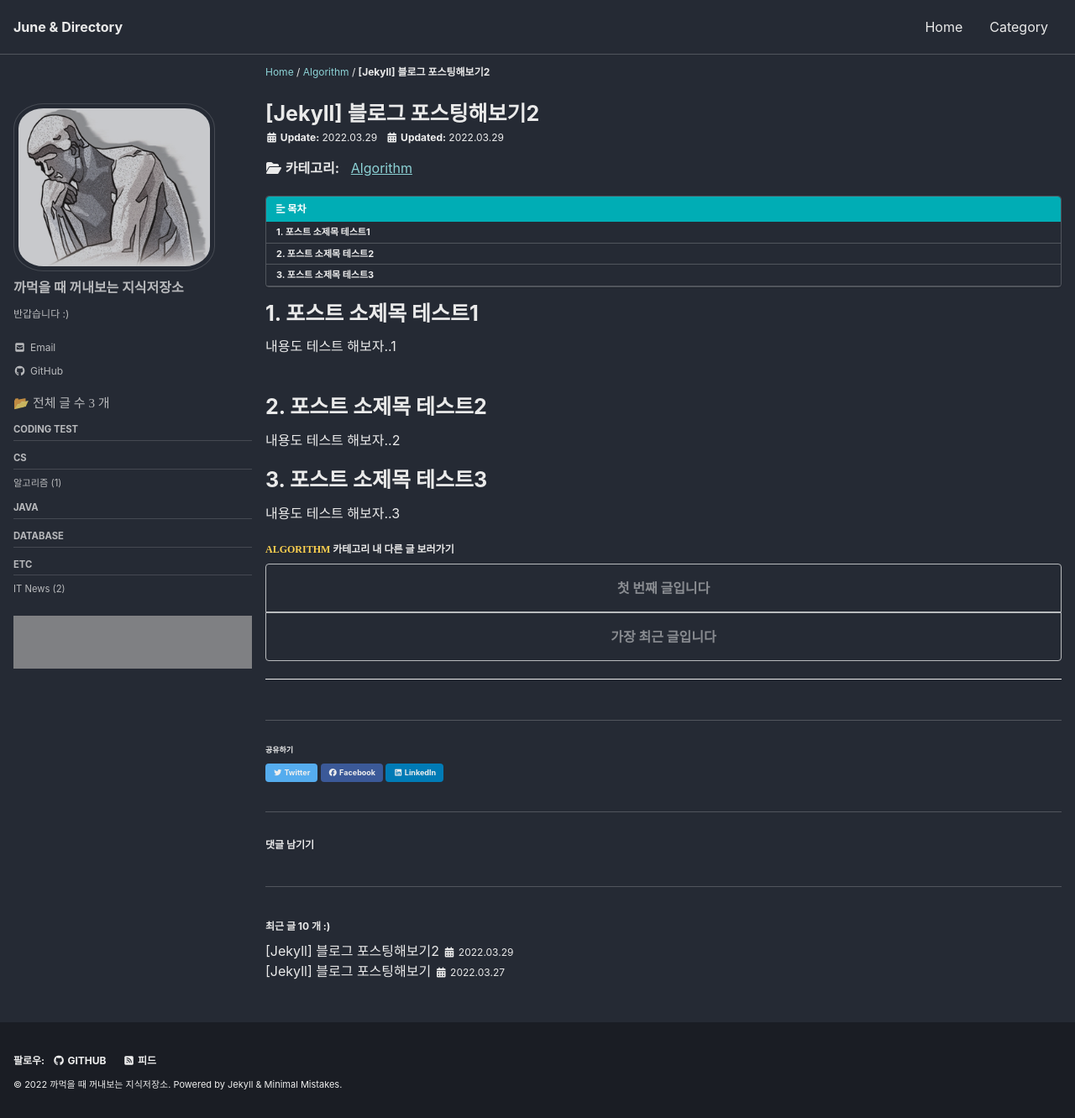
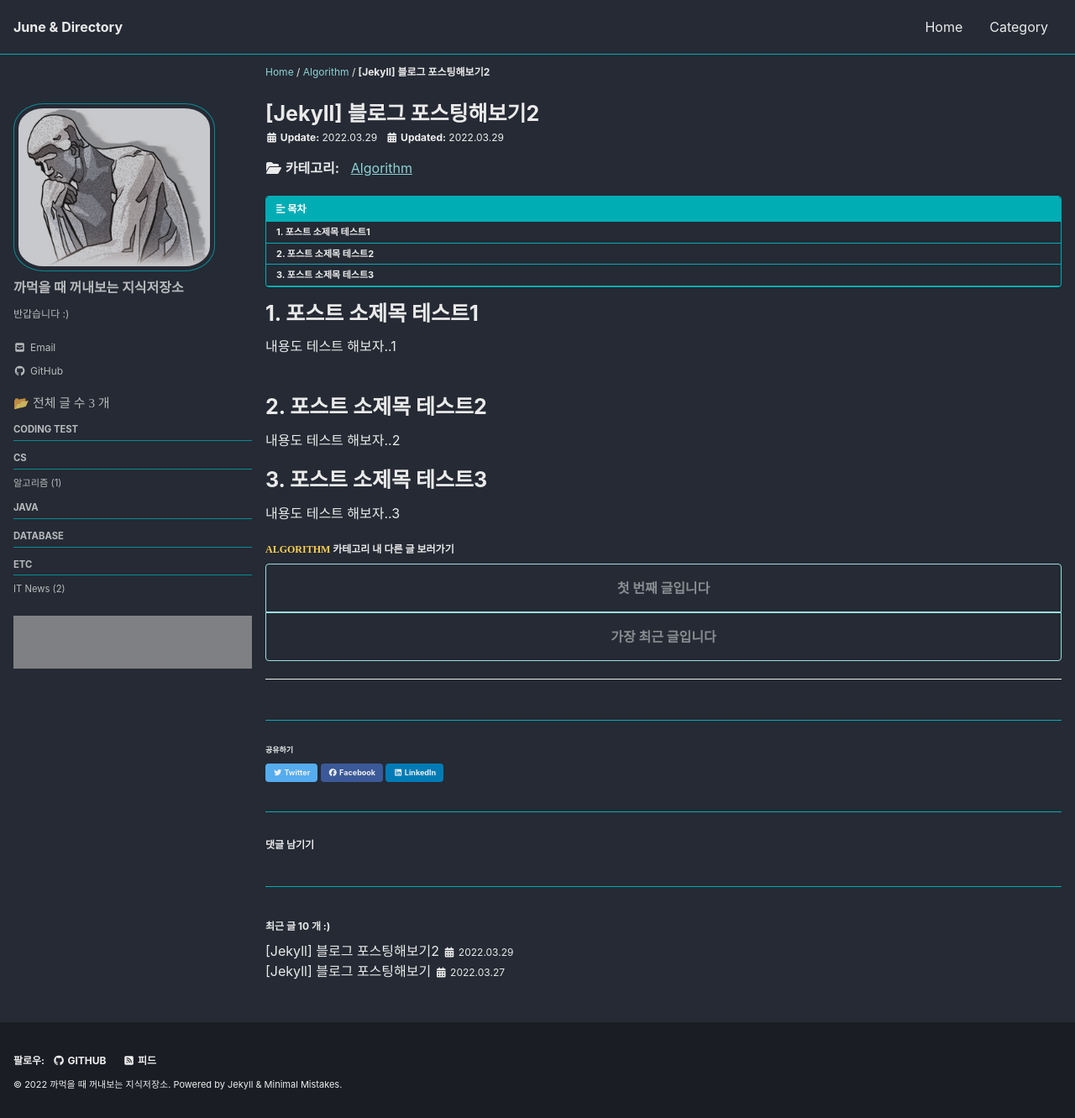
Before and after one commit to hi-june/hi-june.github.io, a Jekyll site: the page built from _posts/2022-03-29-my-third-post.md, in a window 1280 px wide and 1331 px high. Shown: the whole window at 84% size. Built offline with Jekyll 4.4.1, drawn with Linux system fonts in a browser that asks for light colours; cached includes are drawn as plain includes; nearby versions of some CDN libraries; some web fonts are replaced; comment, search, counter and statistics services are not loaded; grey boxes are pictures that could not be loaded.

Commit message:
경계선 색깔 변경

```diff
--- a/_sass/minimal-mistakes/skins/_dark.scss
+++ b/_sass/minimal-mistakes/skins/_dark.scss
@@ -6,7 +6,8 @@
 $background-color: #252a34 !default;
 $text-color: #eaeaea !default;
 $primary-color: #00adb5 !default;
-$border-color: mix(#fff, $background-color, 20%) !default;
+//$border-color: mix(#fff, $background-color, 20%) !default;
+$border-color: #00adb5 !default;
 $code-background-color: mix(#000, $background-color, 15%) !default;
 $code-background-color-dark: mix(#000, $background-color, 20%) !default;
 $form-background-color: mix(#000, $background-color, 15%) !default;
```
